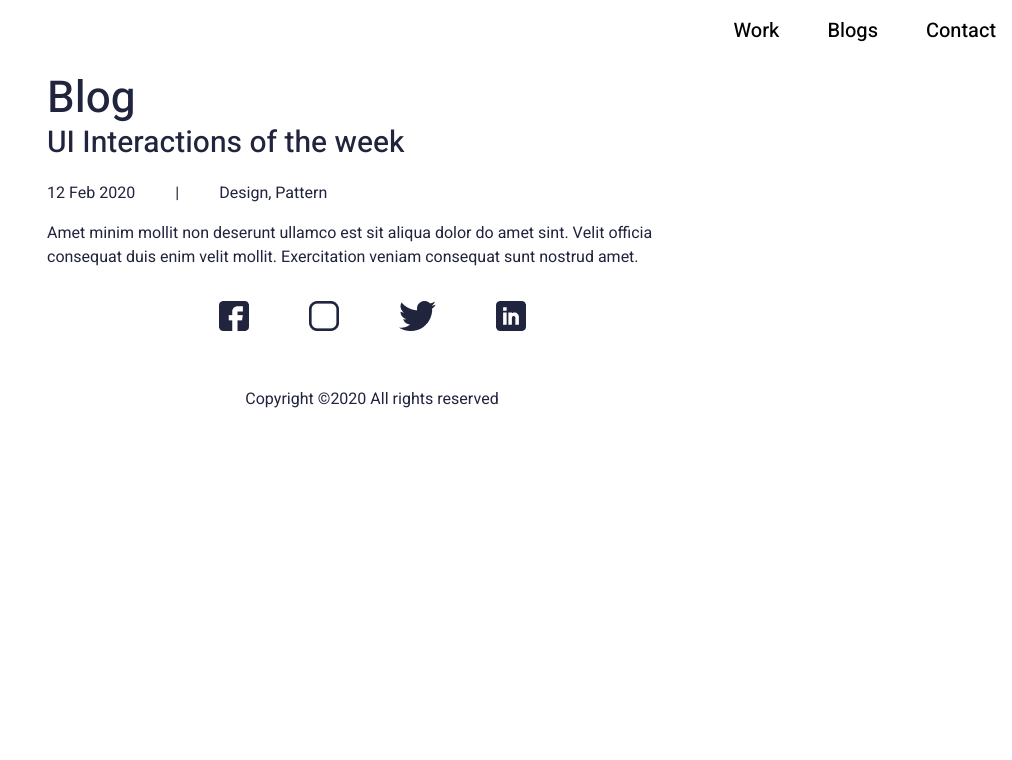
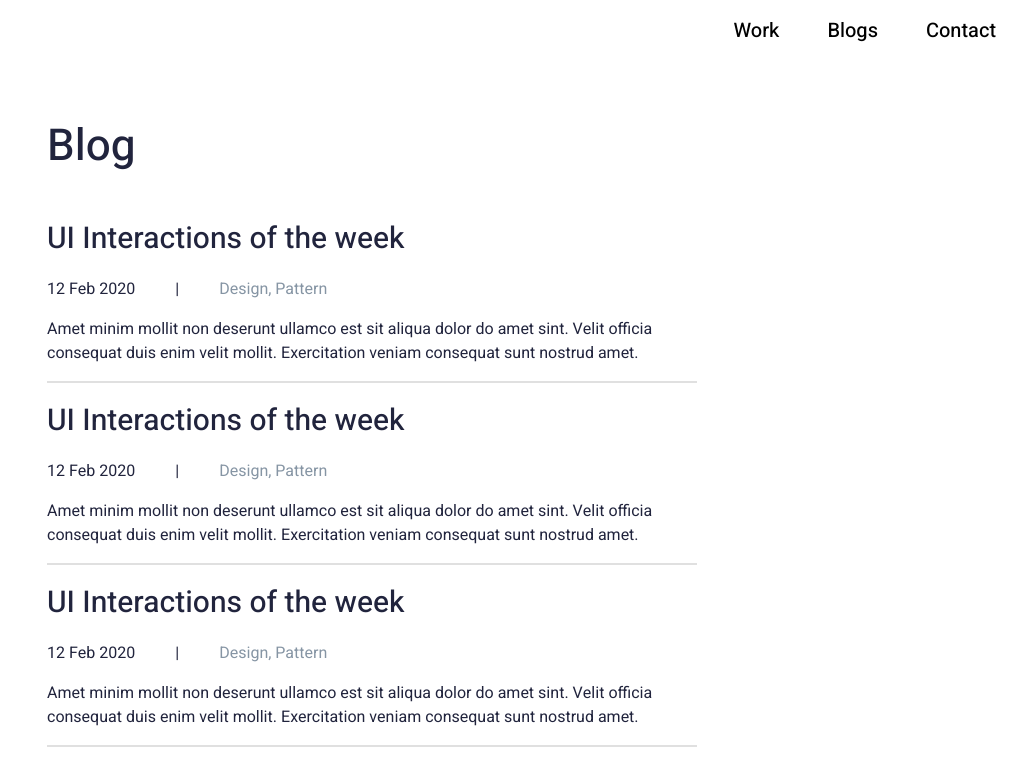
Before and after one commit to roshankumar0/Resume, a plain HTML site: page Blog.html in a window 1280 px wide. Shown: the top 760 px of the page, without its empty margins (268-1280 px from the left). Drawn offline with Linux system fonts and the light colour scheme.

Commit message:
complete Blog page

```diff
--- a/Blog.css
+++ b/Blog.css
@@ -41,6 +41,7 @@ body {
     font-size: 44px;
     font-weight: 500;
     line-height: 44px;
+    margin: 48px 0px;
 
 
 }
@@ -60,4 +61,20 @@ span.recent__update {
 
 }
 
+.UI__Card {
+    border-bottom: 2px solid #E0E0E0;
+    padding-bottom: 16px;
+    margin-bottom: 16px;
+}
+
+.recent__update__pattern {
+    color: var(--light);
+    font-size: 20px;
+    font-weight: 400;
+    line-height: 29px;
+    letter-spacing: 0px;
+
+
+}
+
 @media screen and (min-width: 769px) {}
--- a/Blog.html
+++ b/Blog.html
@@ -21,12 +21,57 @@
             <ul class="navbar-menu" id="navbar-menu">
                 <li><a href="#">Work</a></li>
                 <li><a href="/">Blogs</a></li>
-                <li><a href="#">Contact</a></li>
+                <li><a href="/">Contact</a></li>
             </ul>
         </nav>
         <section>
             <div class="recent--design UI">
                 <h2>Blog</h2>
+                <div class="UI">
+                    <div class="UI__Card">
+                        <h3>UI Interactions of the week</h3>
+                        <span class="recent__update">
+                            <span class="recent__update__data">12 Feb 2020</span> |
+                            <span class="recent__update__pattern">
+                                Design, Pattern
+                            </span>
+                        </span>
+                        <p>Amet minim mollit non deserunt ullamco est sit aliqua dolor do amet sint. Velit
+                            officia
+                            consequat
+                            duis enim velit mollit. Exercitation veniam consequat sunt nostrud amet.</p>
+                    </div>
+                </div>
+                <div class="UI">
+                    <div class="UI__Card">
+                        <h3>UI Interactions of the week</h3>
+                        <span class="recent__update">
+                            <span class="recent__update__data">12 Feb 2020</span> |
+                            <span class="recent__update__pattern">
+                                Design, Pattern
+                            </span>
+                        </span>
+                        <p>Amet minim mollit non deserunt ullamco est sit aliqua dolor do amet sint. Velit
+                            officia
+                            consequat
+                            duis enim velit mollit. Exercitation veniam consequat sunt nostrud amet.</p>
+                    </div>
+                </div>
+                <div class="UI">
+                    <div class="UI__Card">
+                        <h3>UI Interactions of the week</h3>
+                        <span class="recent__update">
+                            <span class="recent__update__data">12 Feb 2020</span> |
+                            <span class="recent__update__pattern">
+                                Design, Pattern
+                            </span>
+                        </span>
+                        <p>Amet minim mollit non deserunt ullamco est sit aliqua dolor do amet sint. Velit
+                            officia
+                            consequat
+                            duis enim velit mollit. Exercitation veniam consequat sunt nostrud amet.</p>
+                    </div>
+                </div>
                 <div class="UI">
                     <div class="UI__Card">
                         <h3>UI Interactions of the week</h3>
```
